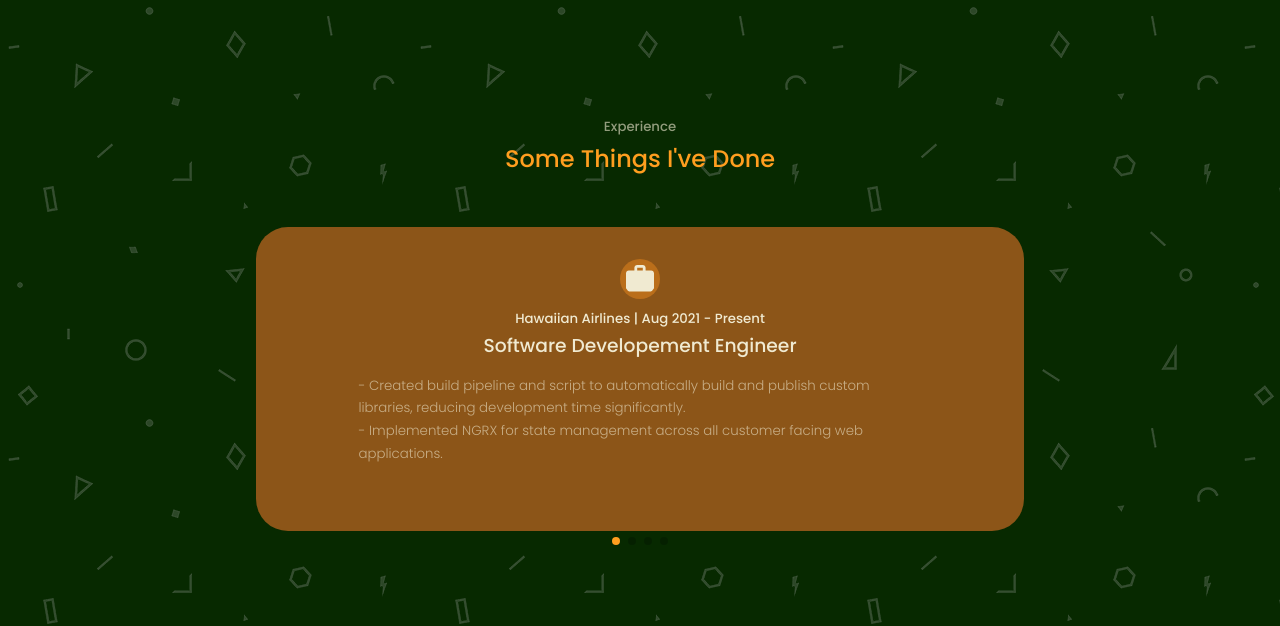
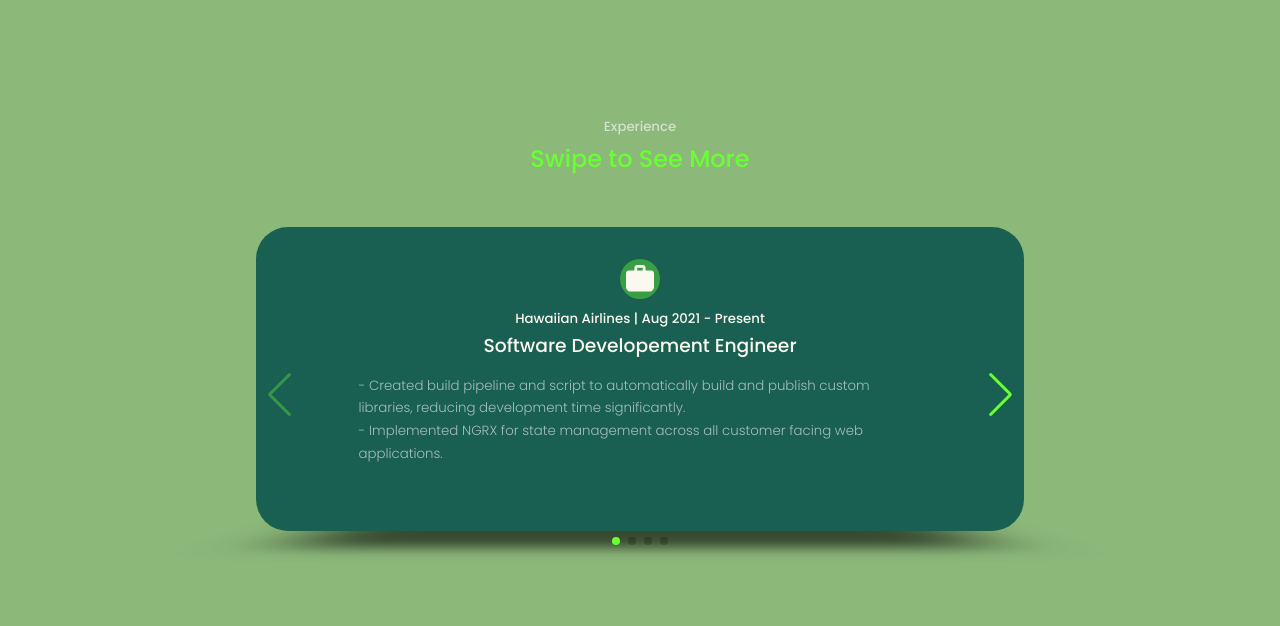
Before and after one commit to nathy-dev/njmackinlay.com, a React (Create React App) app: page / in a window 1280 px wide. Shown: the part 1740-2366 px from the top of the page. Built offline with nearby package versions, Linux system fonts and the light colour scheme.

Commit message:
changed colors, added swiper

```diff
--- a/src/components/about/About.css
+++ b/src/components/about/About.css
@@ -23,10 +23,12 @@
     overflow: hidden;
     transform: rotate(10deg);
     transition: var(--transition);
+    box-shadow: 0 1rem 1.5rem rgba(0, 0, 0, 0.3);
 }
 
 .about__me-image:hover {
     transform: rotate(0deg);
+
 }
 
 .about__cards {
@@ -37,10 +39,12 @@
 
 .about_card {
     background: var(--color-bg-variant);
+    transition: var(--transition);
     border: 1px solid transparent;
     border-radius: 1rem;
     padding: 2rem;
     text-align: center;
+    box-shadow: 0px 8px 15px rgba(0, 0, 0, 0.2);
 }
 
 .about_card:hover {
@@ -62,7 +66,7 @@
 
 .about_content p {
     margin: 2rem 0 2.6rem;
-    color: var(--color-light);
+    color: var(--color-white);
     background-color: var(--color-bg);
 }
 
@@ -76,6 +80,7 @@
     background-color: var(--color-bg);
     text-align: center;
     width: 100%;
+    box-shadow: 0 1rem 1.5rem rgba(0, 0, 0, 0.3);
 }
 
 @media screen and (max-width: 1024px) {
--- a/src/components/experience/Experience.css
+++ b/src/components/experience/Experience.css
@@ -32,6 +32,10 @@
     padding-bottom: 1rem;
 }
 
+.swiper-button-prev, .swiper-button-next {
+    color: var(--color-primary) !important;
+}
+
 .swiper-pagination-bullet-active {
     background-color: var(--color-primary) !important;
 }
--- a/src/components/experience/Experience.jsx
+++ b/src/components/experience/Experience.jsx
@@ -2,24 +2,33 @@
 import './Experience.css'
 import { MdSchool, MdWork } from 'react-icons/md'
 
-import { Pagination, Navigation, Scrollbar, A11y } from 'swiper'
+import { Pagination, Navigation, EffectCube } from 'swiper'
 import { Swiper, SwiperSlide } from 'swiper/react'
 
 import 'swiper/css';
+import "swiper/css/effect-cube";
 import 'swiper/css/pagination';
+import "swiper/css/navigation";
 
 const Experience = () => {
   return (
     <section id="experience">
       <h5>Experience</h5>
-      <h2>Some Things I've Done</h2>
-
+      <h2>Swipe to See More</h2>
         <Swiper
         className='container experience__container'
-        modules={[ Pagination, Navigation, Scrollbar, A11y ]}
+        modules={[ Pagination, EffectCube, Navigation ]}
         spaceBetween={40}
         slidesPerView={1}
+        effect={"cube"}
+        cubeEffect={{
+          shadow: true,
+          slideShadows: true,
+          shadowOffset: 20,
+          shadowScale: 0.94,
+        }}
         pagination={{ clickable: true }}
+        navigation={true}
         >
         <SwiperSlide className='experience'>
           <MdWork className='exp__icon'/>
--- a/src/components/nav/Nav.css
+++ b/src/components/nav/Nav.css
@@ -1,6 +1,6 @@
 nav {
-    background: rgba(255,255,255,0.1);
-    /* background: rgba(0,0,0,0.2); */
+    /* background: rgba(255,255,255,0.1); */
+    background: rgba(0,0,0,0.2);
     width: max-content;
     display: block;
     padding: 0.7rem 1.7rem;
--- a/src/index.css
+++ b/src/index.css
@@ -11,18 +11,27 @@
 }
 
 :root {
-    /* --color-bg: #8cb87a;
+    --color-bg: #8cb87a;
     --color-bg-variant: #195f52;
     --color-primary: #69ff33;
     --color-primary-variant: rgba(105, 255, 51, 0.4);
     --color-white: #faf8ef;
+    --color-light: rgba(255, 255, 255, 0.6);
+
+    /* --color-bg: #8cb87a;
+    --color-bg-variant: #195f52;
+    --color-primary: #46c72c;
+    --color-primary-variant: rgba(86, 199, 44, 0.4);
+    --color-white: #faf8ef;
     --color-light: rgba(255, 255, 255, 0.6); */
+
+/*
     --color-bg: #072900;
     --color-bg-variant: #8c5518;
     --color-primary: #ff9e1f;
     --color-primary-variant: rgba(255, 147, 31, 0.4);
     --color-white: #f0ead1;
-    --color-light: rgba(240, 234, 209, 0.6);
+    --color-light: rgba(240, 234, 209, 0.6); */
 
     --transition: all 400ms ease;
 
@@ -44,8 +53,8 @@
     background: var(--color-bg);
     color: var(--color-white);
     line-height: 1.7;
-    background-image: url(../src/assets/background.png);
-    /* background-image: url(../src/assets/arches.png); */
+    /* background-image: url(../src/assets/background.png); */
+    /* background-image: url(../src/assets/cartographer.png); */
 }
 
 /* ======== STYLING ========= */
@@ -100,6 +109,7 @@
     cursor: pointer;
     border: 1px solid var(--color-primary);
     transition: var(--transition);
+    box-shadow: 0 1rem 1.5rem rgba(0, 0, 0, 0.3);
 }
 
 .btn:hover {
```
Also changed, not shown: src/assets/cartographer.png (added).
